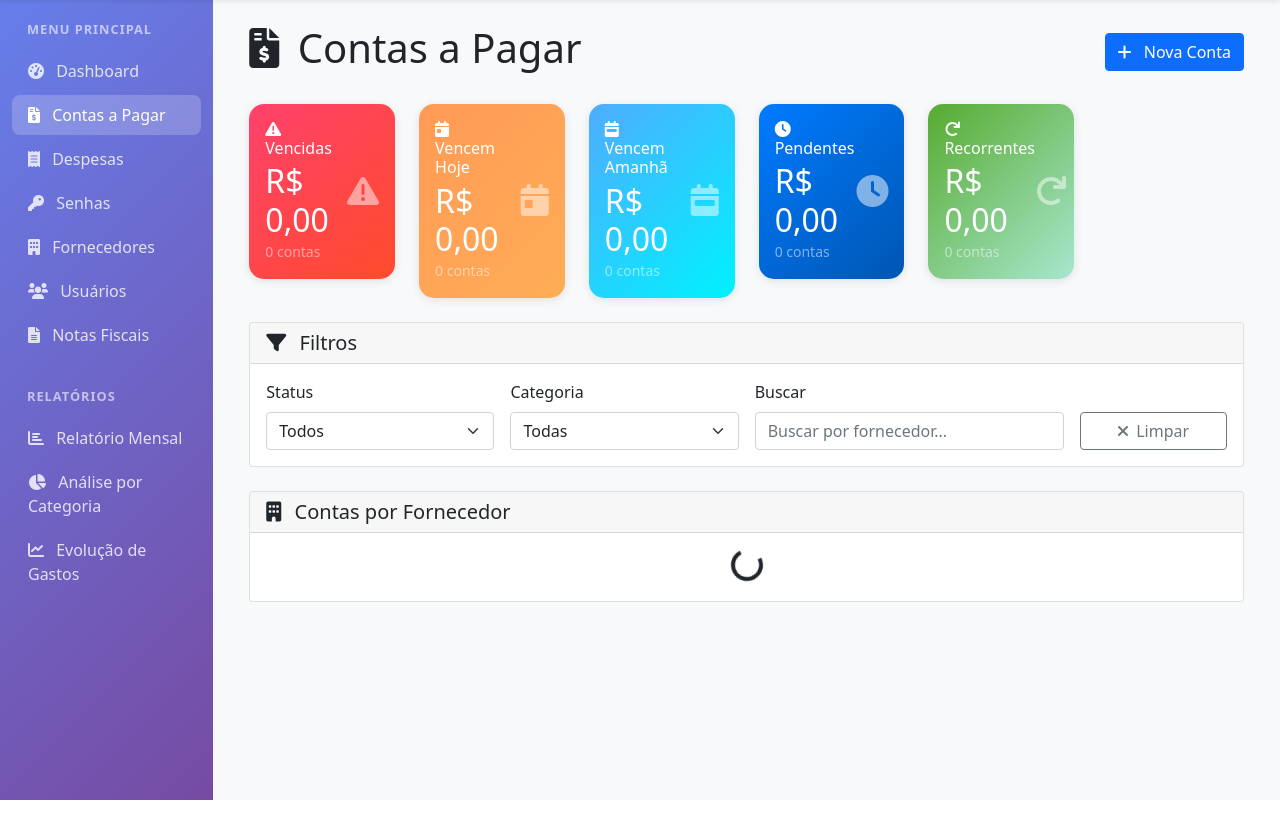
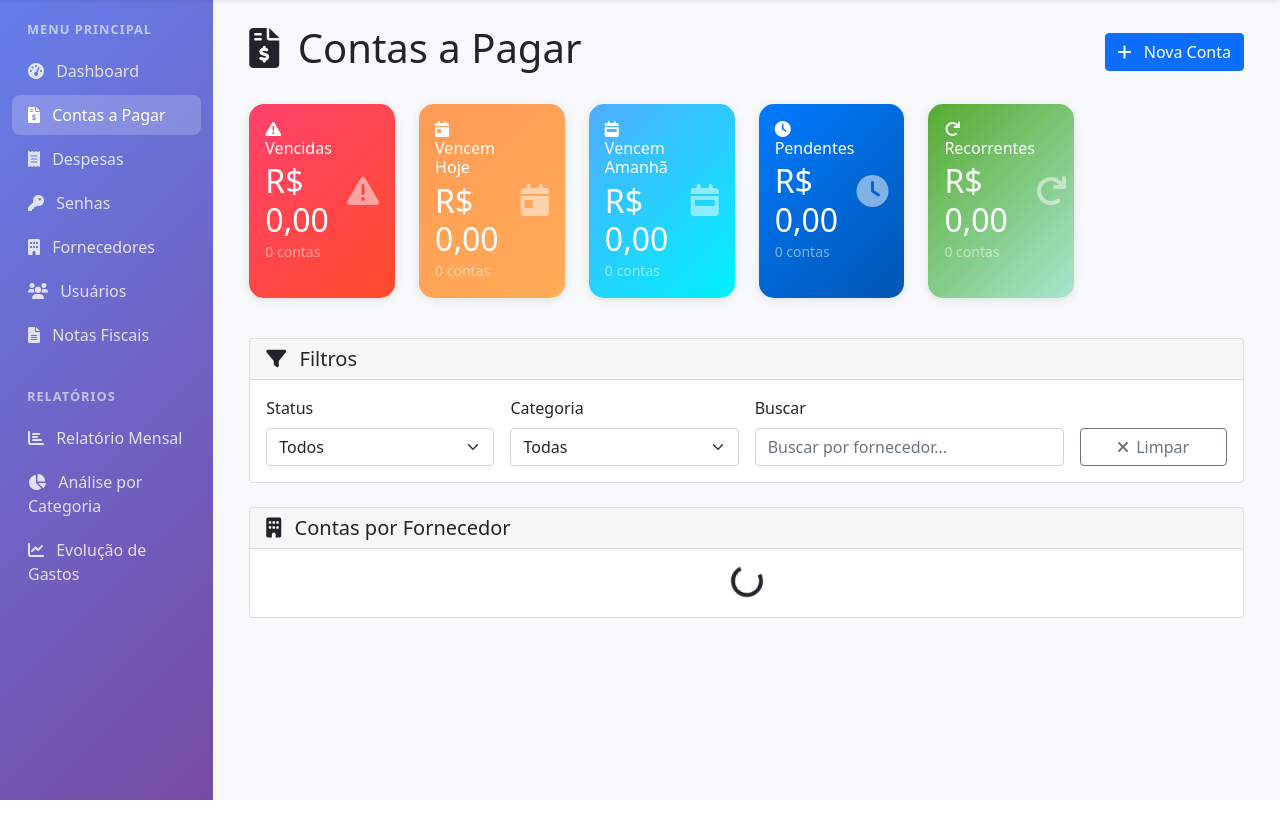
Before and after one commit to conexaonet/gestao-completo-, a Django app: page /contas-pagar/ in a window 1280 px wide. Shown: the part 60-900 px from the top of the page. Run offline with Django 4.2, Linux system fonts and the light colour scheme; data comes from the database, SQL or seed files in the repository; both versions use the stored data as it was after the commit; data that the repository does not hold is empty.

Commit message:
Corrigido erro CSRF e layout dos cards de status

```diff
--- a/templates/contas_pagar.html
+++ b/templates/contas_pagar.html
@@ -53,8 +53,8 @@
 
 <!-- Status de Vencimentos -->
 <div class="row mb-4">
-    <div class="col-md-2">
-        <div class="card stats-card danger card-hover" style="cursor: pointer;" onclick="carregarContasPorStatus('vencidas')">
+    <div class="col-md-2 col-6 mb-3">
+        <div class="card stats-card danger card-hover h-100" style="cursor: pointer;" onclick="carregarContasPorStatus('vencidas')">
             <div class="card-body">
                 <div class="d-flex justify-content-between align-items-center">
                     <div>
@@ -72,8 +72,8 @@
             </div>
         </div>
     </div>
-    <div class="col-md-2">
-        <div class="card stats-card warning card-hover" style="cursor: pointer;" onclick="carregarContasPorStatus('hoje')">
+    <div class="col-md-2 col-6 mb-3">
+        <div class="card stats-card warning card-hover h-100" style="cursor: pointer;" onclick="carregarContasPorStatus('hoje')">
             <div class="card-body">
                 <div class="d-flex justify-content-between align-items-center">
                     <div>
@@ -91,8 +91,8 @@
             </div>
         </div>
     </div>
-    <div class="col-md-2">
-        <div class="card stats-card info card-hover" style="cursor: pointer;" onclick="carregarContasPorStatus('amanha')">
+    <div class="col-md-2 col-6 mb-3">
+        <div class="card stats-card info card-hover h-100" style="cursor: pointer;" onclick="carregarContasPorStatus('amanha')">
             <div class="card-body">
                 <div class="d-flex justify-content-between align-items-center">
                     <div>
@@ -110,8 +110,8 @@
             </div>
         </div>
     </div>
-    <div class="col-md-2">
-        <div class="card stats-card primary card-hover" style="cursor: pointer;" onclick="carregarContasPorStatus('pendentes')">
+    <div class="col-md-2 col-6 mb-3">
+        <div class="card stats-card primary card-hover h-100" style="cursor: pointer;" onclick="carregarContasPorStatus('pendentes')">
             <div class="card-body">
                 <div class="d-flex justify-content-between align-items-center">
                     <div>
@@ -129,8 +129,8 @@
             </div>
         </div>
     </div>
-    <div class="col-md-2">
-        <div class="card stats-card success card-hover" style="cursor: pointer;" onclick="carregarContasPorStatus('recorrentes')">
+    <div class="col-md-2 col-6 mb-3">
+        <div class="card stats-card success card-hover h-100" style="cursor: pointer;" onclick="carregarContasPorStatus('recorrentes')">
             <div class="card-body">
                 <div class="d-flex justify-content-between align-items-center">
                     <div>
@@ -231,6 +231,7 @@
             </div>
             <div class="modal-body">
                 <form id="form-conta">
+                    {% csrf_token %}
                     <div class="mb-3">
                         <label class="form-label">Descrição *</label>
                         <input type="text" class="form-control" name="descricao" required>
```
Also changed, not shown: db_desenvolvimento.sqlite3.
